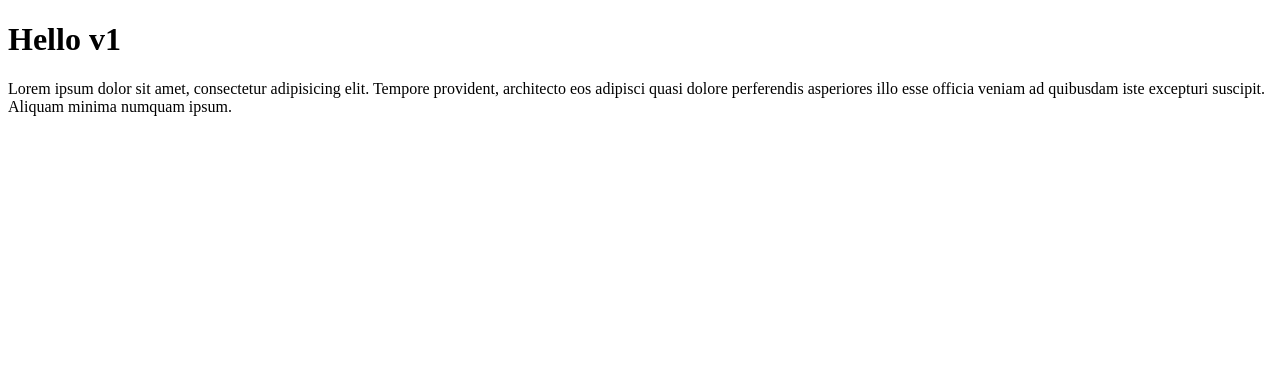
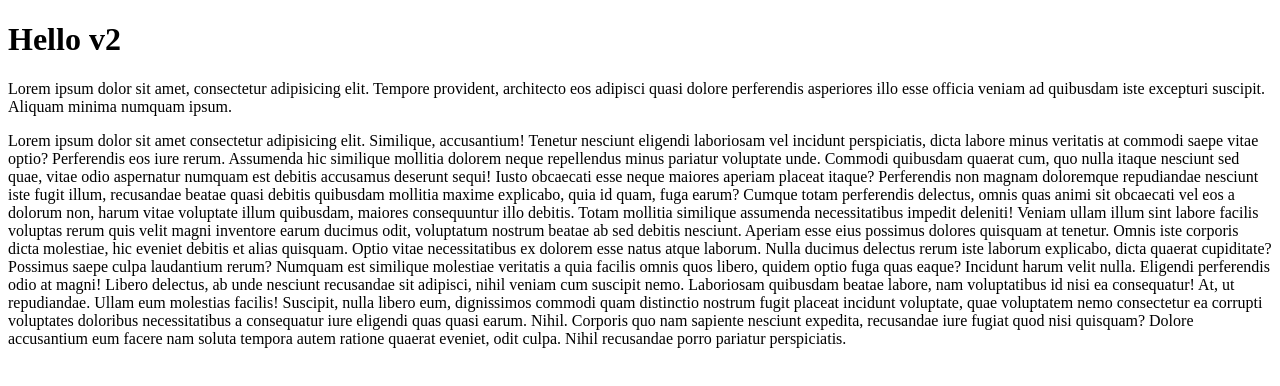
Before and after one commit to icet-sharadha/Demo01, a plain HTML site: page index.html in a window 1280 px wide. Drawn offline with Linux system fonts and the light colour scheme.

Commit message:
v2 commit

```diff
--- a/index.html
+++ b/index.html
@@ -6,8 +6,18 @@
     <title>Document</title>
 </head>
 <body>
-    <h1>Hello v1</h1>
+    <h1>Hello v2</h1>
 
     <p>Lorem ipsum dolor sit amet, consectetur adipisicing elit. Tempore provident, architecto eos adipisci quasi dolore perferendis asperiores illo esse officia veniam ad quibusdam iste excepturi suscipit. Aliquam minima numquam ipsum.</p>
+    <p>Lorem ipsum dolor sit amet consectetur adipisicing elit. Similique, accusantium! Tenetur nesciunt eligendi laboriosam vel incidunt perspiciatis, dicta labore minus veritatis at commodi saepe vitae optio? Perferendis eos iure rerum.
+    Assumenda hic similique mollitia dolorem neque repellendus minus pariatur voluptate unde. Commodi quibusdam quaerat cum, quo nulla itaque nesciunt sed quae, vitae odio aspernatur numquam est debitis accusamus deserunt sequi!
+    Iusto obcaecati esse neque maiores aperiam placeat itaque? Perferendis non magnam doloremque repudiandae nesciunt iste fugit illum, recusandae beatae quasi debitis quibusdam mollitia maxime explicabo, quia id quam, fuga earum?
+    Cumque totam perferendis delectus, omnis quas animi sit obcaecati vel eos a dolorum non, harum vitae voluptate illum quibusdam, maiores consequuntur illo debitis. Totam mollitia similique assumenda necessitatibus impedit deleniti!
+    Veniam ullam illum sint labore facilis voluptas rerum quis velit magni inventore earum ducimus odit, voluptatum nostrum beatae ab sed debitis nesciunt. Aperiam esse eius possimus dolores quisquam at tenetur.
+    Omnis iste corporis dicta molestiae, hic eveniet debitis et alias quisquam. Optio vitae necessitatibus ex dolorem esse natus atque laborum. Nulla ducimus delectus rerum iste laborum explicabo, dicta quaerat cupiditate?
+    Possimus saepe culpa laudantium rerum? Numquam est similique molestiae veritatis a quia facilis omnis quos libero, quidem optio fuga quas eaque? Incidunt harum velit nulla. Eligendi perferendis odio at magni!
+    Libero delectus, ab unde nesciunt recusandae sit adipisci, nihil veniam cum suscipit nemo. Laboriosam quibusdam beatae labore, nam voluptatibus id nisi ea consequatur! At, ut repudiandae. Ullam eum molestias facilis!
+    Suscipit, nulla libero eum, dignissimos commodi quam distinctio nostrum fugit placeat incidunt voluptate, quae voluptatem nemo consectetur ea corrupti voluptates doloribus necessitatibus a consequatur iure eligendi quas quasi earum. Nihil.
+    Corporis quo nam sapiente nesciunt expedita, recusandae iure fugiat quod nisi quisquam? Dolore accusantium eum facere nam soluta tempora autem ratione quaerat eveniet, odit culpa. Nihil recusandae porro pariatur perspiciatis.</p>
 </body>
 </html>
```
